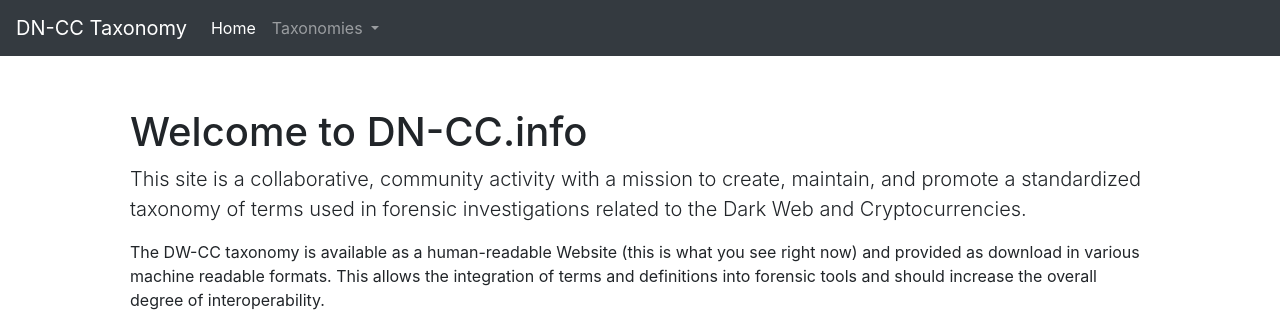
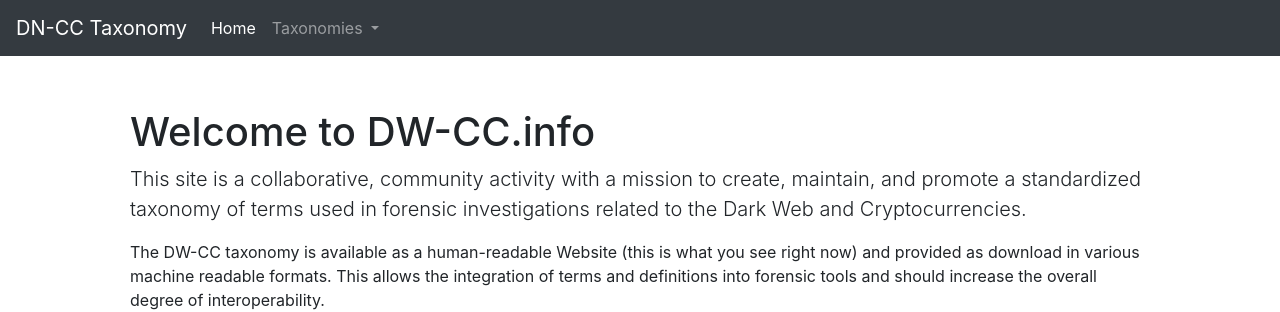
Before and after one commit to INTERPOL-Innovation-Centre/DW-VA-Taxonomy, a Jekyll site: the page built from index.html, in a window 1280 px wide. Shown: the top 312 px of the page. Built offline with Jekyll 4.4.1, drawn with Linux system fonts in a browser that asks for light colours.

```diff
--- a/index.html
+++ b/index.html
@@ -7,7 +7,7 @@ title: Home
 
   <div class="row mt-5">
     <div class="col-md-12">
-      <h1>Welcome to DN-CC.info</h1>
+      <h1>Welcome to DW-CC.info</h1>
 
       <p class="lead">This site is a collaborative, community activity with a mission to create, maintain, and promote a standardized taxonomy of terms used in forensic investigations related to the Dark Web and Cryptocurrencies.</p>
 
```
